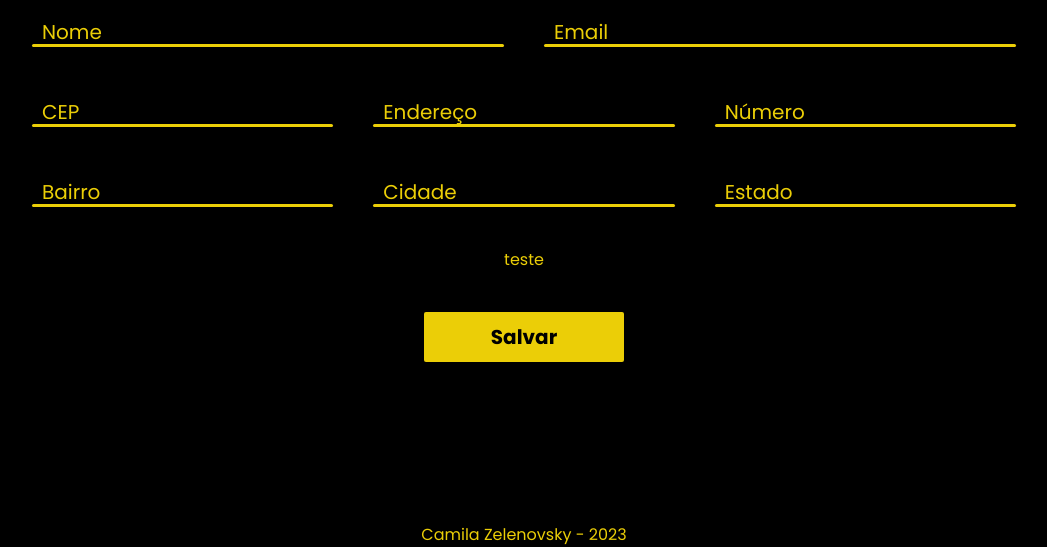
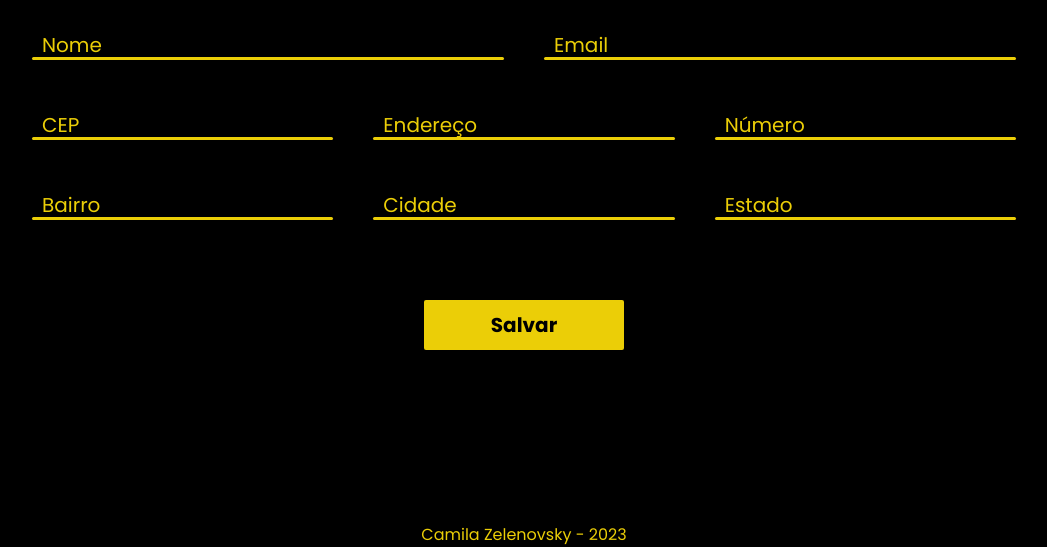
Before and after one commit to czele/apicorreios, a plain HTML site: page index.html in a window 1280 px wide. Shown: the part 253-800 px from the top of the page, without its empty margins (116-1163 px from the left). Drawn offline with Linux system fonts and the light colour scheme.

Commit message:
Finalizado (falta readme)

```diff
--- a/index.html
+++ b/index.html
@@ -49,7 +49,7 @@
                 <label for="estado">Estado</label>
             </div>
         </div>
-        <div id="mensagem">teste</div>
+        <div id="mensagem"></div>
         <div class="row">
             <button id="acao">Salvar</button>
         </div>
```
